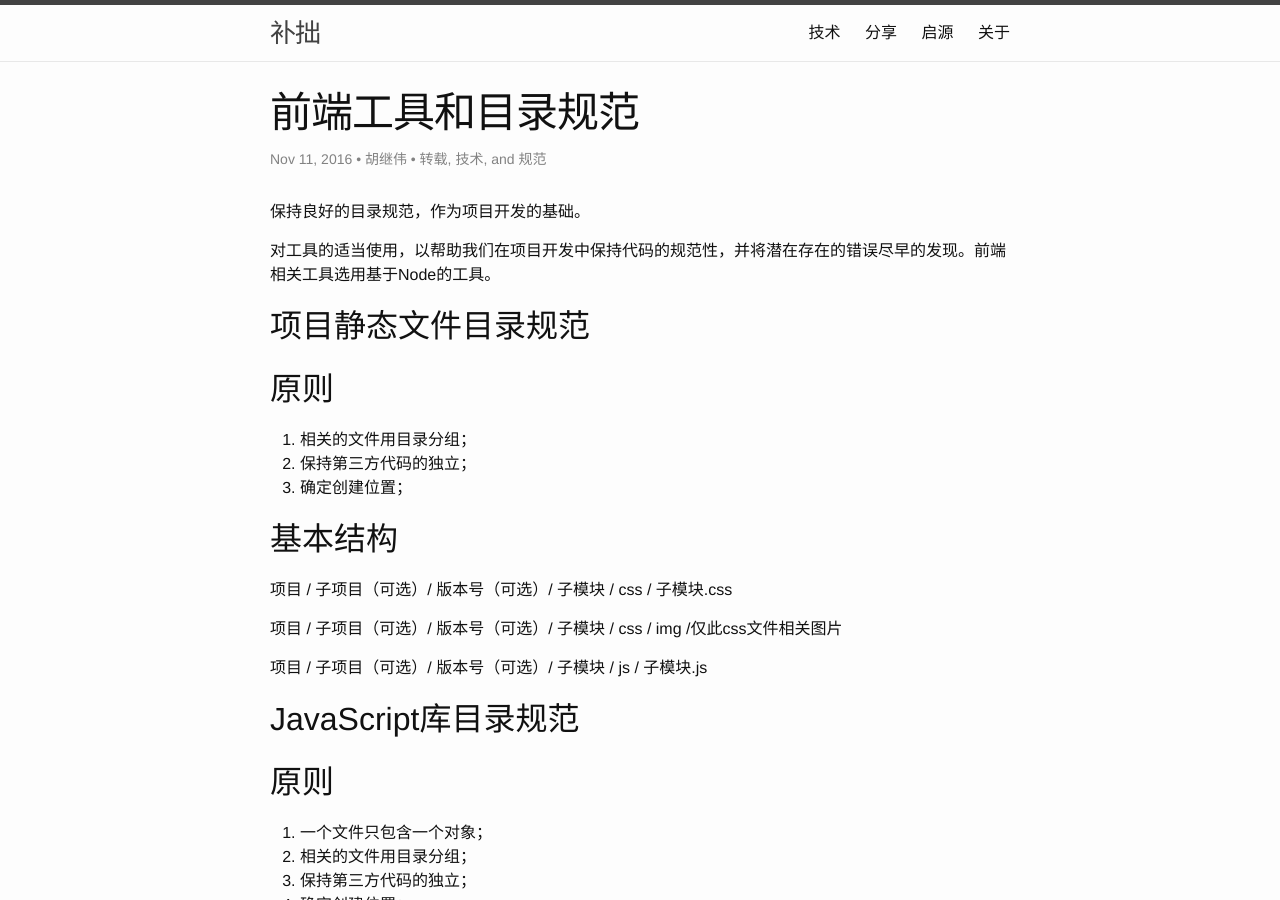
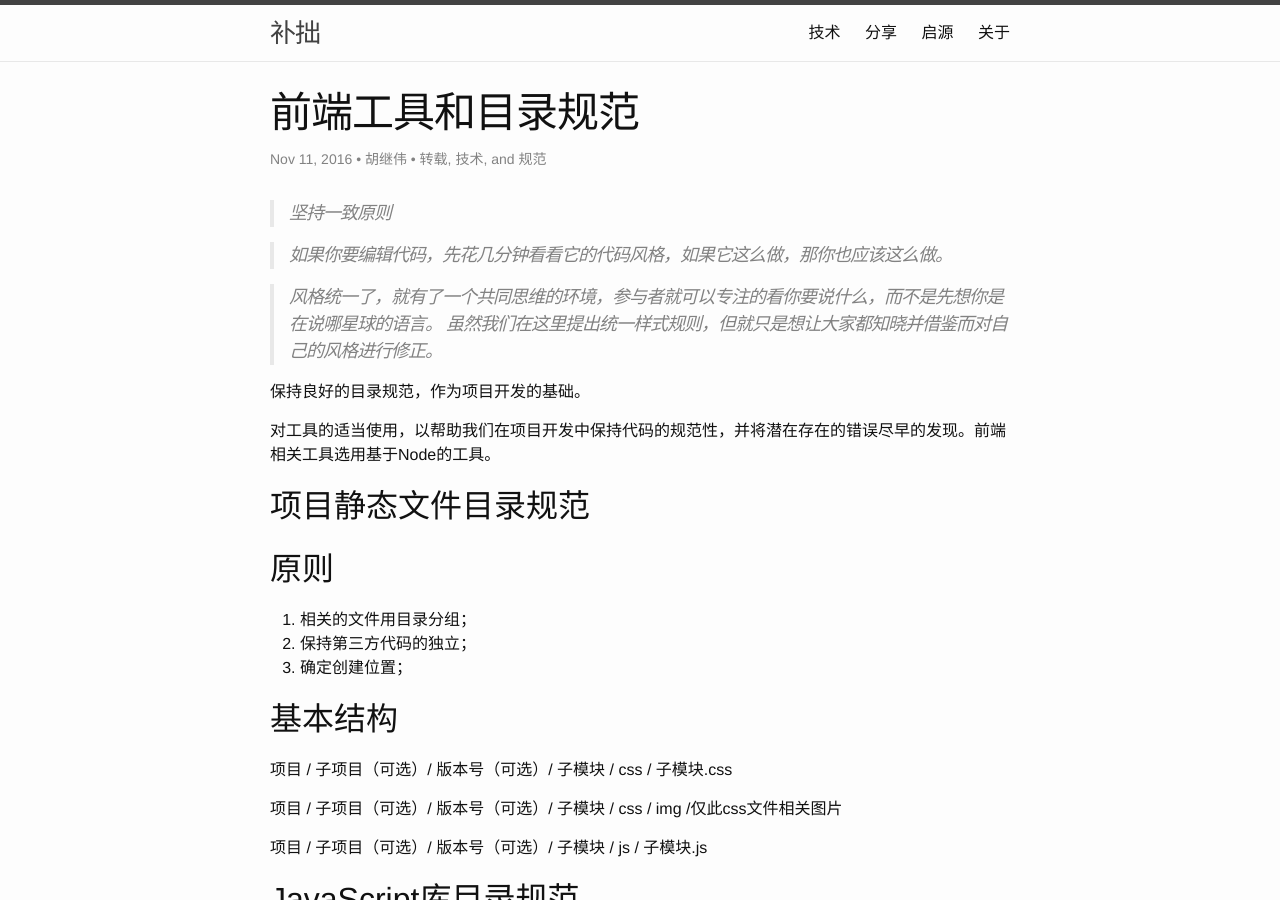
Before and after one commit to testudy/testudy.github.io, a Jekyll site: the page built from tech/_posts/2016-11-11-tool.md, in a window 1280 px wide and 900 px high. Built offline with Jekyll 4.4.1, drawn with Linux system fonts in a browser that asks for light colours; comment, search, counter and statistics services are not loaded.

Commit message:
添加一致性原则

```diff
--- a/tech/_posts/2016-11-11-tool.md
+++ b/tech/_posts/2016-11-11-tool.md
@@ -3,6 +3,11 @@ layout: post
 title: 前端工具和目录规范
 tags: 转载 技术 规范
 ---
+> 坚持一致原则
+
+> 如果你要编辑代码，先花几分钟看看它的代码风格，如果它这么做，那你也应该这么做。
+
+> 风格统一了，就有了一个共同思维的环境，参与者就可以专注的看你要说什么，而不是先想你是在说哪星球的语言。 虽然我们在这里提出统一样式规则，但就只是想让大家都知晓并借鉴而对自己的风格进行修正。
 
 保持良好的目录规范，作为项目开发的基础。
 
```
